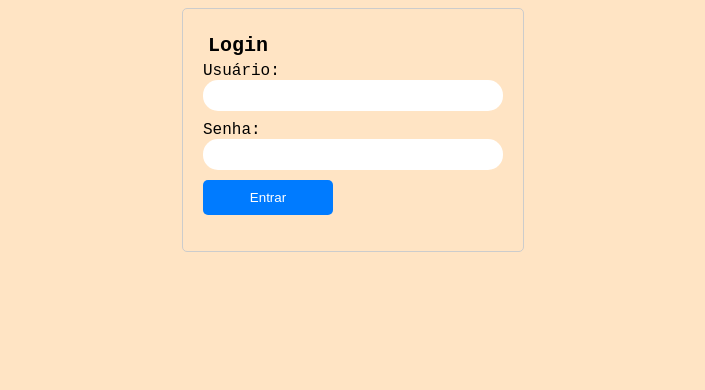
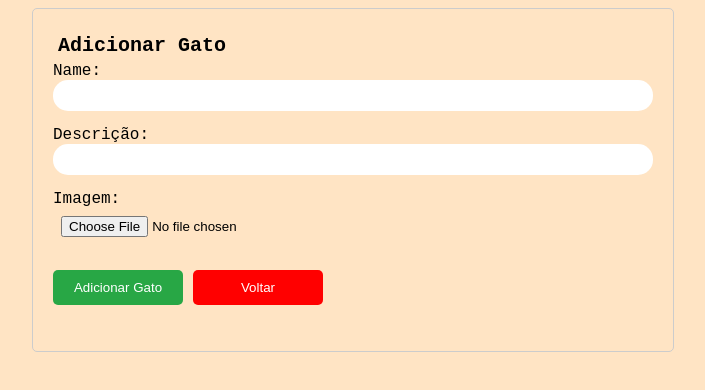
Before and after one commit to JoaoVitorSDelfino/react-cats-api, a React (Create React App) app: page /createCat in a window 1280 px wide. Shown: the top 390 px of the page, without its empty margins (287-992 px from the left). Built offline with nearby package versions, Linux system fonts and the light colour scheme.

Commit message:
feat: react-router-dom, menu principal e rota para criar gato

```diff
--- a/package.json
+++ b/package.json
@@ -17,6 +17,7 @@
     "react": "^18.2.0",
     "react-bootstrap": "^2.10.2",
     "react-dom": "^18.2.0",
+    "react-router-dom": "^6.26.1",
     "react-scripts": "5.0.1",
     "sequelize": "^6.37.3",
     "sqlite3": "^5.1.7",
--- a/src/frontend/App.js
+++ b/src/frontend/App.js
@@ -1,25 +1,20 @@
-import yarnBall from './images/yarnball.png'
+import React from "react"
+import { BrowserRouter as Router, Route, Routes } from "react-router-dom"
 
-import SearchComponent from './components/SearchComponent'
-import Login from './components/Login'
-
-import ContextFetchData from '../api/UseFetchData'
+import Login from "./components/Login"
+import MainMenu from "./components/MainMenu"
+import CreateCat from "./components/CreateCat"
 
 function App() {
   return (
-    /*<ContextFetchData>
-      <div className="App">
-        <div className = 'container'>
-            <h1> Cats <img src = {yarnBall} id = 'yarnball' alt='yarnball' /> </h1>
-            <SearchComponent/>
-          </div>
-          <script src = '../src/main.js'> </script>
-      </div>
-    </ContextFetchData>*/
-    <Login>
-
-    </Login>
-  )
+      <Router>
+        <Routes>
+          <Route path="/" element={<Login />} />
+          <Route path="/mainMenu" element={<MainMenu />} />
+          <Route path="/createCat" element={<CreateCat />} />
+        </Routes>
+      </Router>
+  );
 }
 
-export default App
+export default App;
--- /dev/null
+++ b/src/frontend/components/CreateCat.js
@@ -0,0 +1,83 @@
+import React, { useState } from "react"
+import { useNavigate } from "react-router-dom"
+
+function CreateCat() {
+  const [name, setName] = useState("")
+  const [image, setImage] = useState("")
+  const [description, setDescription] = useState("")
+
+  const navigate = useNavigate()
+  const [errorMessage, setErrorMessage] = useState("")
+
+  const handleSubmit = async (e) => {
+    e.preventDefault();
+    const novoGato = {
+      name,
+      image,
+      description,
+    };
+
+    try {
+      navigate("/mainMenu")
+    } catch (error) {
+      console.error("Erro ao adicionar gato:", error)
+    }
+
+    // Limpar os campos após o submit
+    setName("")
+    setImage("")
+    setDescription("")
+  }
+
+  const redirect = () => {
+    navigate('/mainMenu');
+  };
+
+    return (
+      <div style={{ maxWidth: "600px", margin: "0 auto", padding: "20px", border: "1px solid #ccc", borderRadius: "5px" }}>
+        <h2>Adicionar Gato</h2>
+        <form onSubmit={handleSubmit}>
+          <div style={{ marginBottom: "15px" }}>
+            <label htmlFor="name">Name:</label>
+            <input
+              type="text"
+              id="name"
+              value={name}
+              onChange={(e) => setName(e.target.value)}
+              required
+              style={{ width: "100%", padding: "8px", boxSizing: "border-box" }}
+            />
+          </div>
+          <div style={{ marginBottom: "15px" }}>
+            <label htmlFor="description">Descrição:</label>
+            <input
+              type="text"
+              id="description"
+              value={description}
+              onChange={(e) => setDescription(e.target.value)}
+              required
+              style={{ width: "100%", padding: "8px", boxSizing: "border-box" }}
+            />
+          </div>
+          <div style={{ marginBottom: "15px" }}>
+            <label htmlFor="image">Imagem:</label>
+            <input
+              type="file"
+              id="image"
+              onChange={(e) => setImage(e.target.files[0])}
+              required
+              style={{ width: "100%", padding: "8px", boxSizing: "border-box" }}
+            />
+          </div>
+          <button type="submit" style={{ padding: "10px 15px", backgroundColor: "#28A745", color: "#fff", border: "none", borderRadius: "5px", cursor: "pointer" }}>
+            Adicionar Gato
+          </button>
+          <button onClick={redirect} style={{ margin:"10px", padding: "10px 15px", backgroundColor: "red", color: "#fff", border: "none", borderRadius: "5px", cursor: "pointer" }}>
+              Voltar
+          </button>
+        </form>
+      </div>
+    )
+}
+
+export default CreateCat
--- a/src/frontend/components/Login.js
+++ b/src/frontend/components/Login.js
@@ -1,4 +1,6 @@
 import React, { useState } from "react"
+import { useNavigate } from "react-router-dom"
+
 import { signLogin } from "../services/authentication"
 
 function Login() {
@@ -6,21 +8,18 @@ function Login() {
   const [senha, setSenha] = useState("")
   const [errorMessage, setErrorMessage] = useState("")
 
+  const navigate = useNavigate()
+
   const handleLogin = async (e) => {
     e.preventDefault()
 
     try {
-      const successLogin = await signLogin(login, senha)
+      await signLogin(login, senha)
 
-      if (successLogin.status) {
-        console.log("es")
-
-        setErrorMessage("");
-      } else {
-        setErrorMessage("Login ou senha incorretos.")
-      }
+      navigate("/mainMenu")
+      setErrorMessage("")
     } catch (e) {
-      console.log(e)
+      setErrorMessage("Login ou senha incorretos.")
     }
   };
 
--- /dev/null
+++ b/src/frontend/components/MainMenu.js
@@ -0,0 +1,33 @@
+import { useNavigate } from "react-router-dom"
+
+function MainMenu() {
+    const navigate = useNavigate()
+
+    const redirect = (route) => {
+        if (route === 0) {
+            navigate("/createCat")
+        } else if (route === 1) {
+            navigate("/findCat")
+        }
+    }
+
+    return (
+      <div className="background" style={{ textAlign: "center", marginTop: "50px" }}>
+        <h2> Cats </h2>
+        <ul style={{ listStyleType: "none", padding: 0 }}>
+          <li style={{ marginBottom: "10px" }}>
+            <button onClick={() => redirect(0)} style={{ padding: "10px 15px", backgroundColor: "#28A745", color: "#fff", border: "none", borderRadius: "5px", cursor: "pointer" }}>
+              Criar novo gato
+            </button>
+          </li>
+          <li style={{ marginBottom: "10px" }}>
+            <button onClick={() => redirect(1)} style={{ padding: "10px 15px", backgroundColor: "#17A2B8", color: "#fff", border: "none", borderRadius: "5px", cursor: "pointer" }}>
+              Buscar gatos
+            </button>
+          </li>
+        </ul>
+      </div>
+    );
+}
+
+export default MainMenu
```
Also changed, not shown: 1 other file (tests, documents, lock files or other folders).
